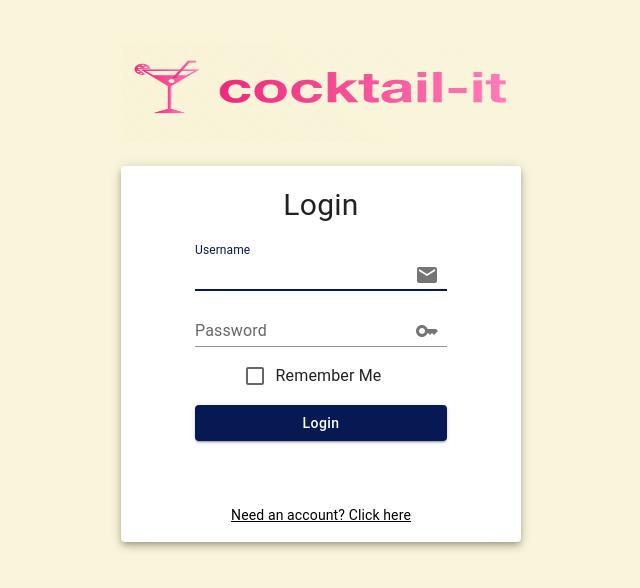
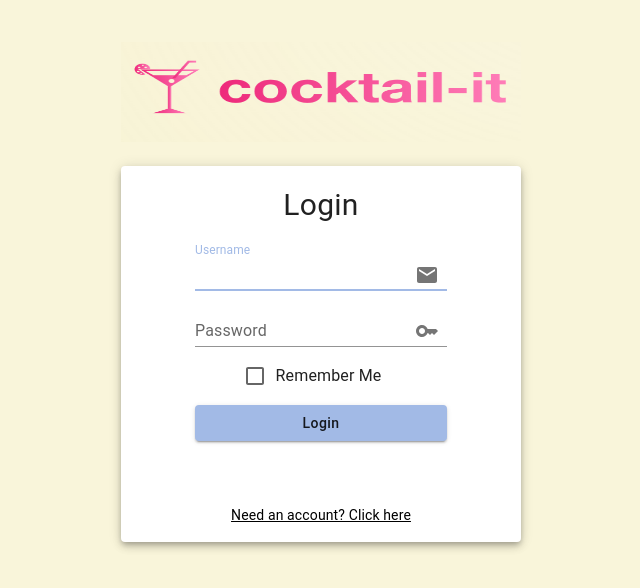
Before and after one commit to GalBachar3/cocktail-it, a React (Vite) app in the folder client/: page /login in a window 1280 px wide. Shown: the part 108-696 px from the top of the page, without its empty margins (319-959 px from the left). Built offline with nearby package versions, Linux system fonts and the light colour scheme.

Commit message:
theme secondary color

```diff
--- a/client/src/Providers/ThemeProvider/theme.js
+++ b/client/src/Providers/ThemeProvider/theme.js
@@ -2,10 +2,11 @@ const lightTheme = {
     palette: {
         mode: 'light',
         primary: {
-            main: '#071952'
+
+            main: '#a2bae6'
         },
         secondary: {
-            main: '#0B666A'
+            main: '#f9f5da'
         },
         background: {
             // default: '#35A29F',
```
